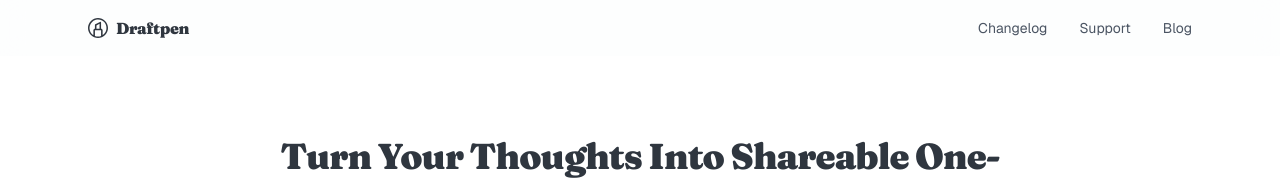
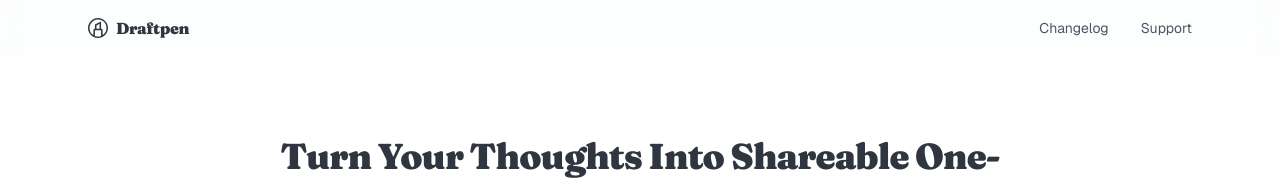
Before and after one commit to craftyme/draftpen, a Next.js app: page / in a window 1280 px wide. Shown: the top 180 px of the page. Built offline with nearby package versions, Linux system fonts and the light colour scheme.

Commit message:
Update nav.tsx

```diff
--- a/src/components/nav.tsx
+++ b/src/components/nav.tsx
@@ -21,11 +21,11 @@ export function Nav() {
           >
             Changelog
           </Link>
-          <a href="#" className="hover:text-[#3478F6] transition-colors">
+          <a
+            href="mailto:support@draftpen.com"
+            className="hover:text-[#3478F6] transition-colors"
+          >
             Support
-          </a>
-          <a href="#" className="hover:text-[#3478F6] transition-colors">
-            Blog
           </a>
         </div>
       </div>
```
